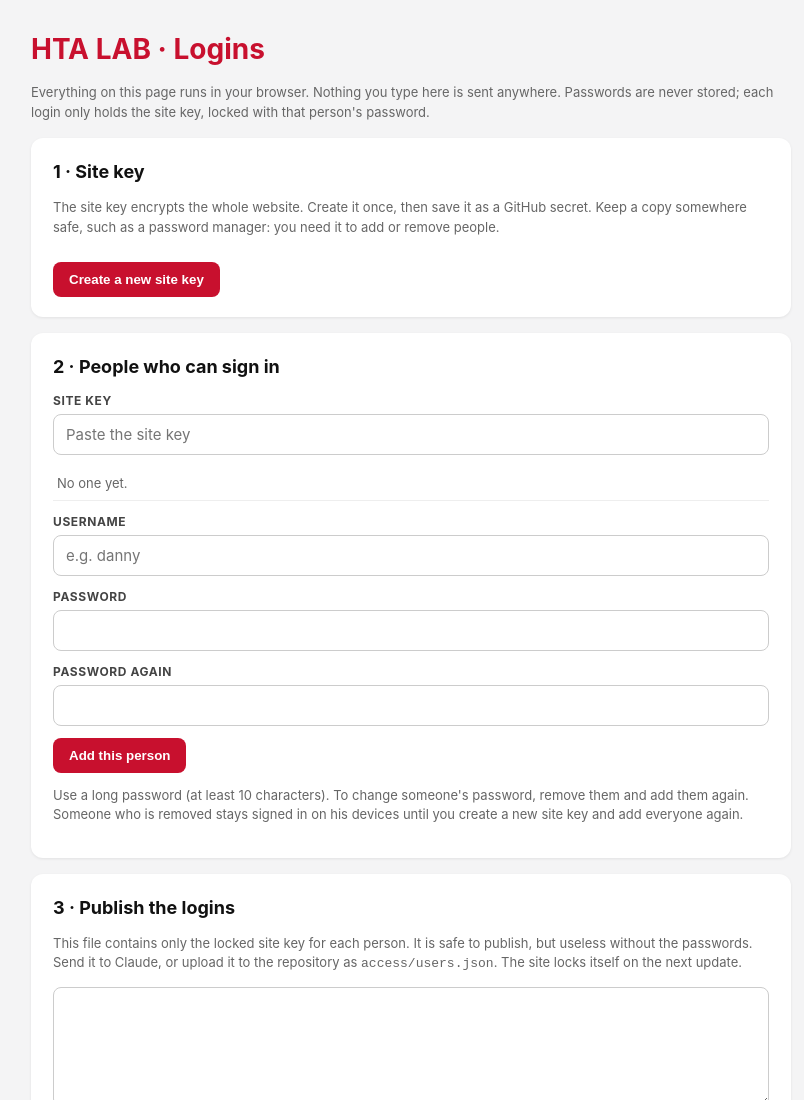
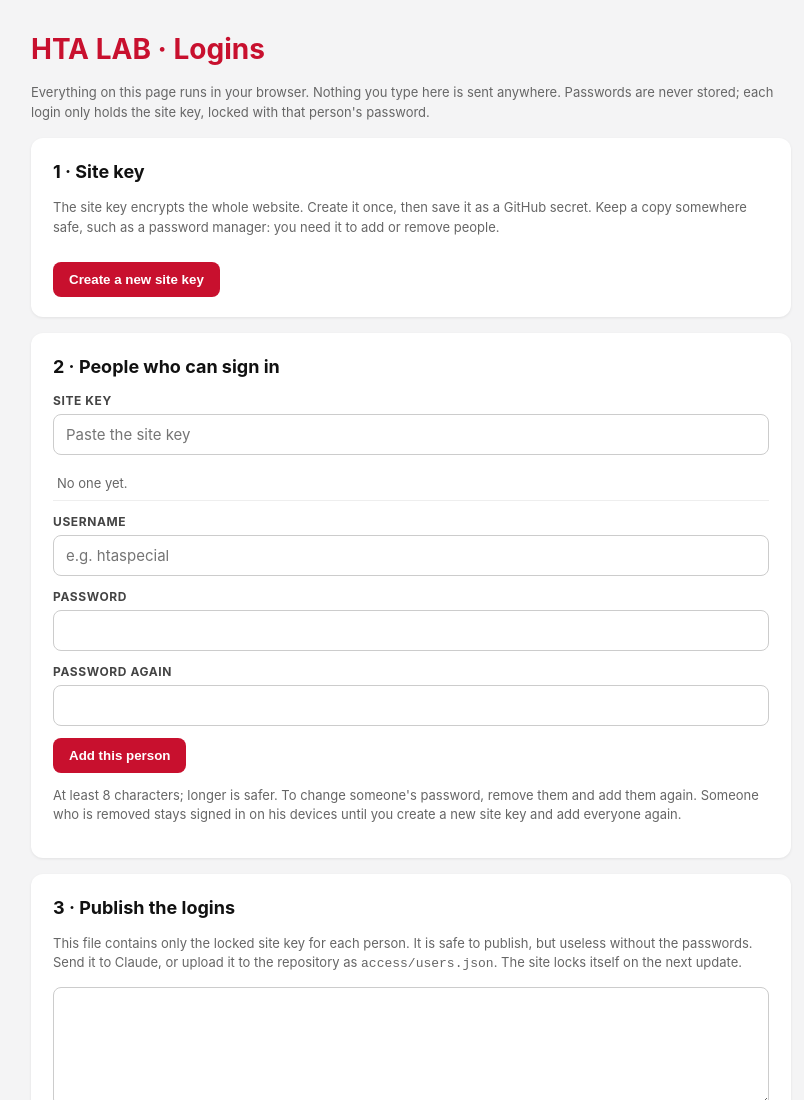
Before and after one commit to DANNY-HTA/euroleague-stats, a website: page static/access-setup.html in a window 1280 px wide. Shown: the top 1100 px of the page, without its empty margins (229-1033 px from the left). Drawn offline with Linux system fonts and the light colour scheme; no server answers.

Commit message:
Logins page: allow 8-character passwords
Co-Authored-By: Claude Opus 5.5 <noreply@anthropic.com>
Claude-Session: https://claude.ai/code/session_011oWDNe4ebzcqjaxyL8TeV5

```diff
--- a/static/access-setup.html
+++ b/static/access-setup.html
@@ -48,11 +48,11 @@ table{width:100%;border-collapse:collapse;margin-top:8px}td{padding:6px 4px;bord
 <label for="key">Site key</label><input id="key" type="password" autocomplete="off" placeholder="Paste the site key">
 <p class="muted" id="keyState"></p>
 <table id="list"></table>
-<label for="u">Username</label><input id="u" autocomplete="off" autocapitalize="none" placeholder="e.g. danny">
+<label for="u">Username</label><input id="u" autocomplete="off" autocapitalize="none" placeholder="e.g. htaspecial">
 <label for="p1">Password</label><input id="p1" type="password" autocomplete="new-password">
 <label for="p2">Password again</label><input id="p2" type="password" autocomplete="new-password">
 <button type="button" id="add">Add this person</button> <span id="addMsg"></span>
-<p class="muted">Use a long password (at least 10 characters). To change someone's password, remove them and add them again. Someone who is removed stays signed in on his devices until you create a new site key and add everyone again.</p>
+<p class="muted">At least 8 characters; longer is safer. To change someone's password, remove them and add them again. Someone who is removed stays signed in on his devices until you create a new site key and add everyone again.</p>
 </div>
 
 <div class="card">
@@ -96,7 +96,7 @@ table{width:100%;border-collapse:collapse;margin-top:8px}td{padding:6px 4px;bord
     const k = await checkKey(); if (!k) { m.innerHTML = '<span class="err">Enter the site key first.</span>'; return; }
     const u = $('u').value.trim().toLowerCase(), p = $('p1').value;
     if (!/^[a-z0-9._-]{2,30}$/.test(u)) { m.innerHTML = '<span class="err">Username: 2–30 letters, numbers, dot, dash.</span>'; return; }
-    if (p.length < 10) { m.innerHTML = '<span class="err">Password must be at least 10 characters.</span>'; return; }
+    if (p.length < 8) { m.innerHTML = '<span class="err">Password must be at least 8 characters.</span>'; return; }
     if (p !== $('p2').value) { m.innerHTML = '<span class="err">The two passwords are different.</span>'; return; }
     m.textContent = 'Working…';
     const id = hex(await crypto.subtle.digest('SHA-256', enc.encode('hta:' + u)));
```
